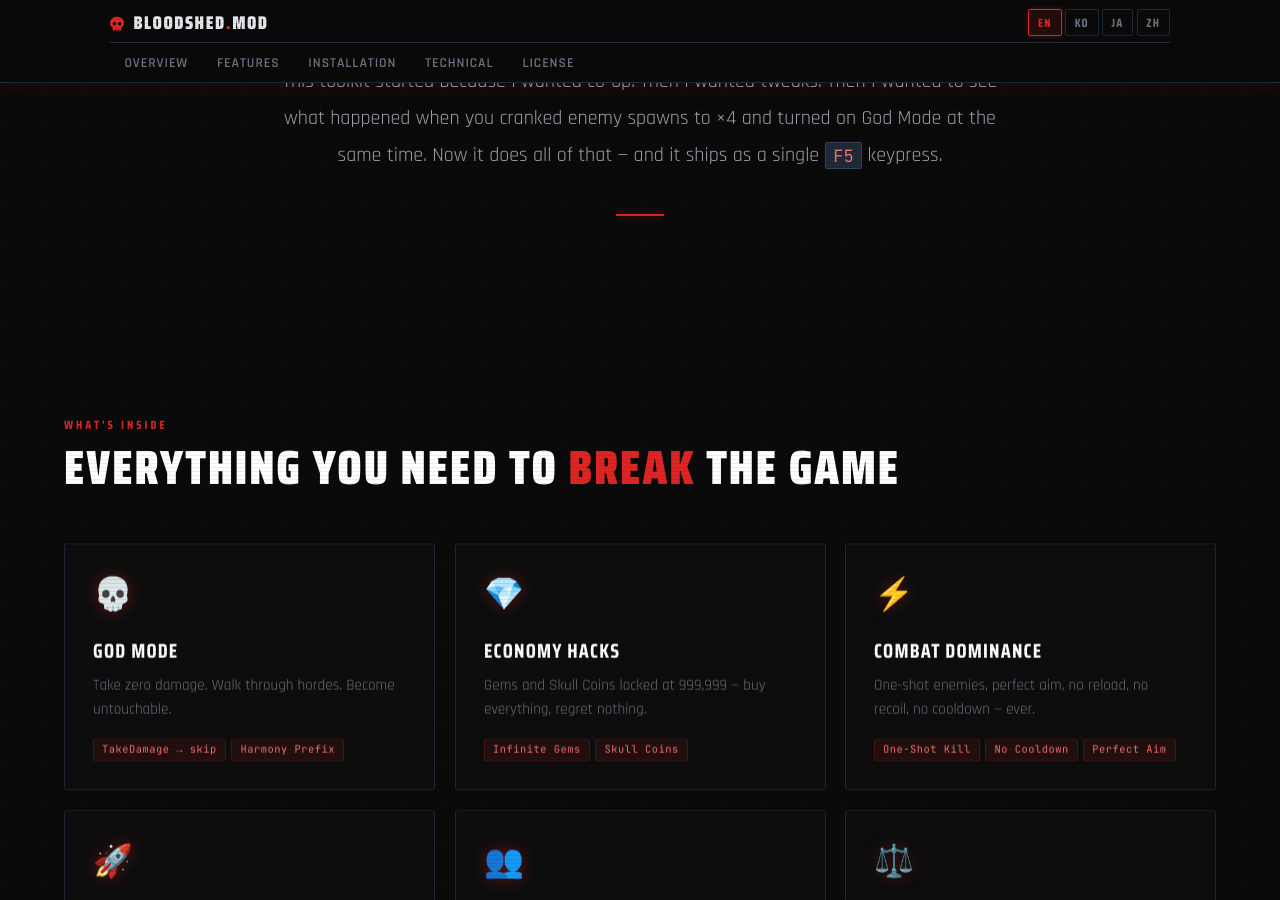
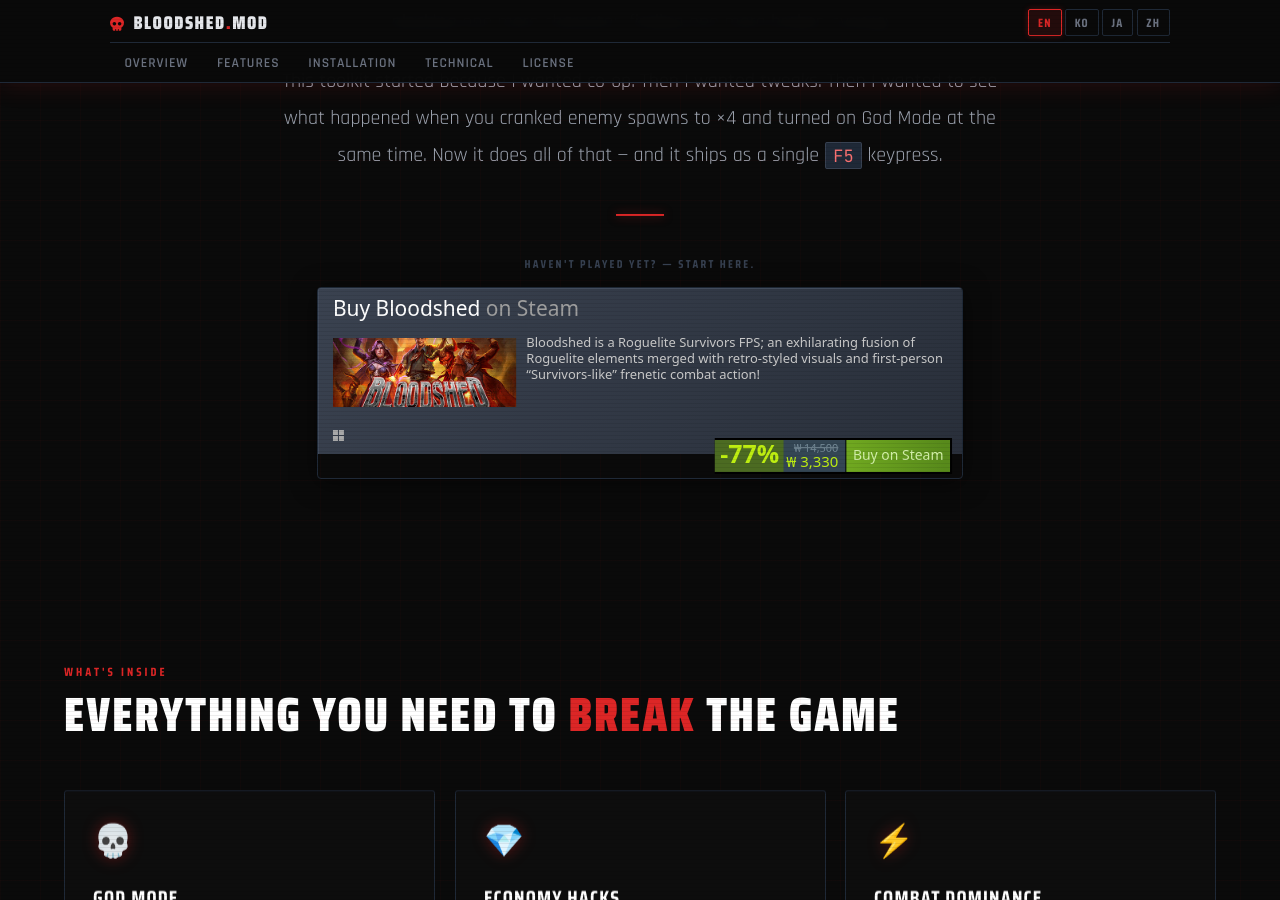
Before and after one commit to myso-kr/bloodshed-mod-toolkit, a Jekyll site: the page built from docs/index.html, in a window 1280 px wide and 900 px high, scrolled down 2003 px. Built offline with Jekyll 4.4.1, drawn with Linux system fonts in a browser that asks for light colours; nearby versions of some CDN libraries.

Commit message:
feat(docs): Steam 배너 카드 추가 + Install CTA Steam 버튼
- Manifesto 섹션 하단: steam_card.svg hover glow 카드
  ("Haven't played yet? — Start here.")
- Install 섹션 CTA: Steam 스타일 "Get Bloodshed" 버튼 추가

Co-Authored-By: Claude Sonnet 4.6 <noreply@anthropic.com>

```diff
--- a/docs/index.html
+++ b/docs/index.html
@@ -395,6 +395,55 @@ description: >-
   background: #dc2626;
   margin: 2.5rem auto;
   box-shadow: 0 0 10px rgba(220,38,38,0.5);
+}
+
+/* ── STEAM CARD ───────────────────────────────────── */
+.steam-card-wrap {
+  margin: 0 auto 1.5rem;
+  max-width: 646px;
+  position: relative;
+  display: block;
+}
+.steam-card-label {
+  font-family: 'Saira Condensed', sans-serif;
+  font-size: 0.72rem;
+  font-weight: 700;
+  letter-spacing: 0.2em;
+  text-transform: uppercase;
+  color: #374151;
+  text-align: center;
+  margin-bottom: 0.85rem;
+}
+.steam-card-wrap a {
+  display: block;
+  border-radius: 4px;
+  overflow: hidden;
+  border: 1px solid #1f2937;
+  box-shadow: 0 4px 24px rgba(0,0,0,0.5);
+  transition: border-color 0.3s, box-shadow 0.3s, transform 0.3s;
+  position: relative;
+}
+.steam-card-wrap a::after {
+  content: '';
+  position: absolute;
+  inset: 0;
+  background: rgba(220,38,38,0.0);
+  transition: background 0.3s;
+  pointer-events: none;
+}
+.steam-card-wrap a:hover {
+  border-color: rgba(220,38,38,0.45);
+  box-shadow: 0 8px 40px rgba(220,38,38,0.2), 0 0 0 1px rgba(220,38,38,0.15);
+  transform: translateY(-3px) scale(1.01);
+}
+.steam-card-wrap a:hover::after {
+  background: rgba(220,38,38,0.04);
+}
+.steam-card-wrap img,
+.steam-card-wrap svg {
+  display: block;
+  width: 100%;
+  height: auto;
 }
 
 /* ── FEATURE GRID ─────────────────────────────────── */
@@ -933,6 +982,14 @@ description: >-
   </div>
 
   <div class="manifesto-divider"></div>
+
+  <div class="steam-card-wrap reveal">
+    <p class="steam-card-label">Haven't played yet? — Start here.</p>
+    <a href="https://store.steampowered.com/app/2747550/Bloodshed/"
+       target="_blank" rel="noopener" aria-label="Bloodshed on Steam">
+      <img src="images/steam_card.svg" alt="Buy Bloodshed on Steam" width="646" height="190" loading="lazy" />
+    </a>
+  </div>
 </section>
 
 <!-- ══════════════════════════════════════════════════
@@ -1175,6 +1232,11 @@ description: >-
     <a href="/installation/en/" class="btn-secondary">
       <i class="fa-solid fa-book mr-2"></i>Full Guide
     </a>
+    <a href="https://store.steampowered.com/app/2747550/Bloodshed/"
+       class="btn-secondary" target="_blank" rel="noopener"
+       style="border-color:#1b2838;color:#c6d4df;">
+      <i class="fa-brands fa-steam mr-2"></i>Get Bloodshed
+    </a>
   </div>
 </section>
 
```
